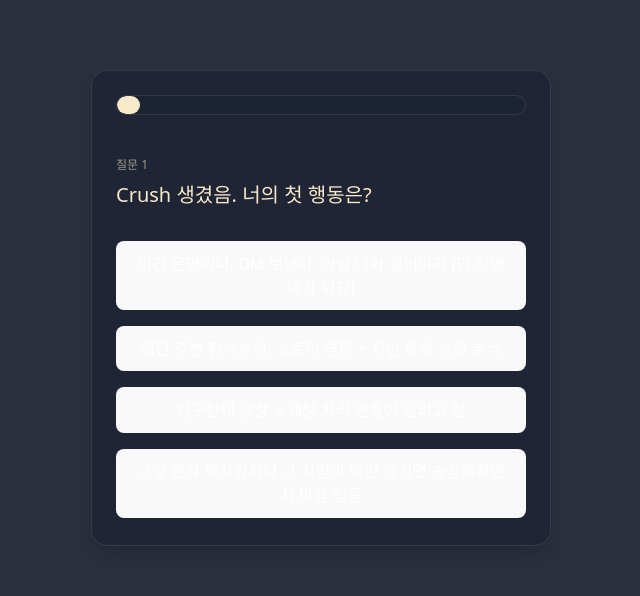
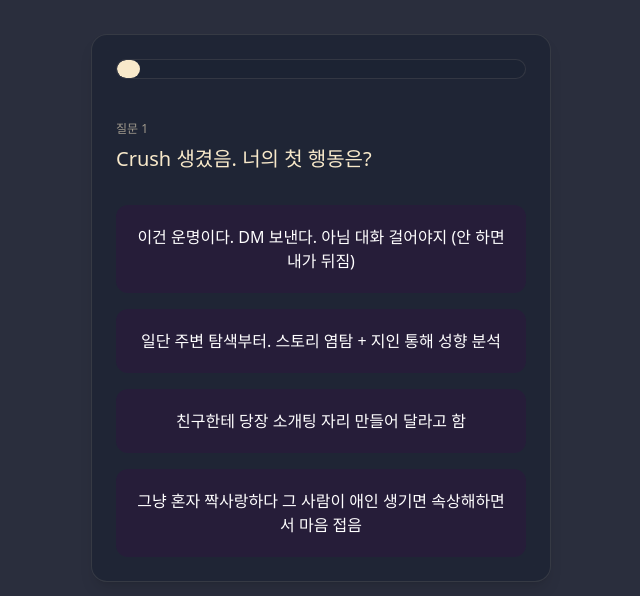
Before and after one commit to couple-palace/couple-palace-frontend, a React (Vite) app: page /quiz in a window 1280 px wide. Shown: the part 112-708 px from the top of the page, without its empty margins (319-959 px from the left). Built offline with nearby package versions, Linux system fonts and the light colour scheme; a web font is replaced by a local one.

Commit message:
Fix: focus 이벤트 완전히 해제

```diff
--- a/src/components/QuizQuestion.jsx
+++ b/src/components/QuizQuestion.jsx
@@ -1,11 +1,6 @@
 import React from "react";
 
 const QuizQuestion = ({ quiz, onSelect }) => {
-  // 포커스 방지 핸들러
-  const preventFocus = (e) => {
-    e.preventDefault();
-  };
-
   return (
     <div className="w-full flex flex-col items-center">
       <h2 className="text-xl font-semibold mb-4">
@@ -13,15 +8,16 @@ const QuizQuestion = ({ quiz, onSelect }) => {
       </h2>
       <div className="w-full flex flex-col gap-3">
         {quiz.answer.map((option, index) => (
-          <button
+          <div
             key={index}
-            className="quiz-option w-full py-3 px-4 bg-gray-100 rounded-lg hover:text-white transition"
+            className="quiz-option w-full py-3 px-4 bg-gray-100 rounded-lg hover:text-white transition cursor-pointer text-center hover:transform hover:scale-[1.02] active:transform active:scale-[1.05]"
             onClick={() => onSelect(index)}
-            onMouseDown={preventFocus}
-            tabIndex="-1"
+            role="button"
+            spellCheck="false"
+            aria-label={`선택지: ${option}`}
           >
             {option}
-          </button>
+          </div>
         ))}
       </div>
     </div>
--- a/src/index.css
+++ b/src/index.css
@@ -153,6 +153,14 @@ input:focus {
   background-color: rgba(42, 27, 61, 0.7) !important;
 }
 
+/* 퀴즈 옵션 클릭 효과 */
+.quiz-option:active {
+  transform: scale(1.05);
+  background-color: #3D2A50 !important;
+  border-color: rgba(248, 233, 202, 0.5) !important;
+  transition: transform 0.1s ease-in-out;
+}
+
 /* Custom input styling - fixed size with no transitions on width */
 .custom-input {
   width: 100%; /* Full width of container */
@@ -293,6 +301,12 @@ button,
 
 /* 모바일 특화 포커스 방지 스타일 */
 @media (hover: none) {
+  .quiz-option:active {
+    transform: scale(1.05);
+    background-color: #3D2A50;
+  }
+
+  /* 이미 존재하는 미디어 쿼리 내용 유지 */
   .quiz-option, button {
     -webkit-tap-highlight-color: transparent !important;
     -webkit-focus-ring-color: transparent !important;
@@ -302,3 +316,37 @@ button,
     outline: none !important;
   }
 }
+
+/* 클릭 효과를 위한 div 스타일 */
+div[role="button"] {
+  user-select: none;
+  cursor: pointer;
+  text-align: center;
+  -webkit-tap-highlight-color: transparent !important;
+  -webkit-touch-callout: none;
+  -webkit-user-select: none;
+  -khtml-user-select: none;
+  -moz-user-select: none;
+  -ms-user-select: none;
+}
+
+/* iOS 터치 하이라이트 효과 제거를 위한 추가 CSS - 수정 */
+* {
+  -webkit-tap-highlight-color: rgba(0,0,0,0) !important;
+}
+
+/* 퀴즈 옵션 추가 스타일 - 텍스트 선택 및 철자 검사 비활성화 */
+div[role="button"].quiz-option {
+  user-select: none !important;
+  -webkit-user-select: none !important;
+  -moz-user-select: none !important;
+  -ms-user-select: none !important;
+  touch-action: manipulation;
+  -webkit-touch-callout: none !important;
+  -webkit-tap-highlight-color: transparent !important;
+
+  /* 철자 검사 비활성화 */
+  -webkit-spell-check: none !important;
+  -ms-spell-check: none !important;
+  spellcheck: false !important;
+}
--- a/src/pages/QuizPage.jsx
+++ b/src/pages/QuizPage.jsx
@@ -223,17 +223,18 @@ const QuizPage = () => {
           {/* 선택지 컨테이너 */}
           <div className="flex flex-col min-h-[280px]">
             {options.map((option, idx) => (
-              <button
+              <div
                 key={`q${currentQuestion}-opt${idx}`}
                 onClick={() => handleSelect(idx)}
                 onTouchStart={handleTouchStart}
                 onTouchEnd={handleTouchEnd}
-                onMouseDown={preventFocus}
-                tabIndex="-1"
-                className="quiz-option p-5 bg-[#2A1B3D]/70 hover:bg-[#3D2A50] border rounded-xl transition-all duration-200 hover:transform hover:scale-[1.02] hover:border-[#F8E9CA]/40"
+                role="button"
+                aria-label={`선택지: ${option}`}
+                spellCheck="false"
+                className="quiz-option p-5 bg-[#2A1B3D]/70 hover:bg-[#3D2A50] rounded-xl transition-all duration-200 hover:transform hover:scale-[1.02] active:transform active:scale-[1.05] hover:border-[#F8E9CA]/40 cursor-pointer"
               >
                 {option}
-              </button>
+              </div>
             ))}
           </div>
         </div>
```
